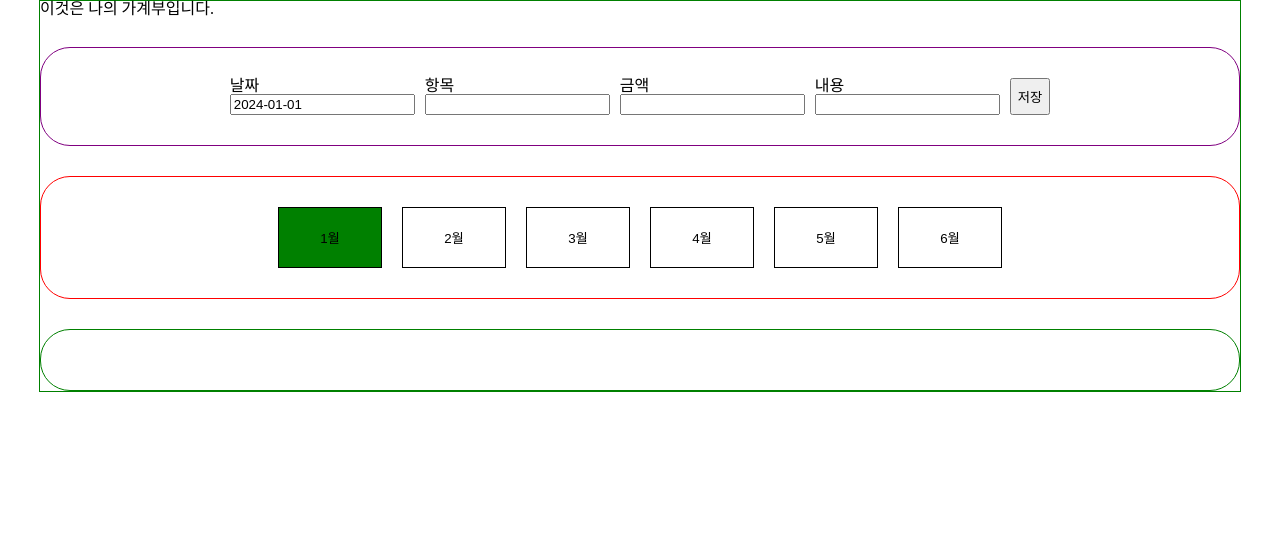
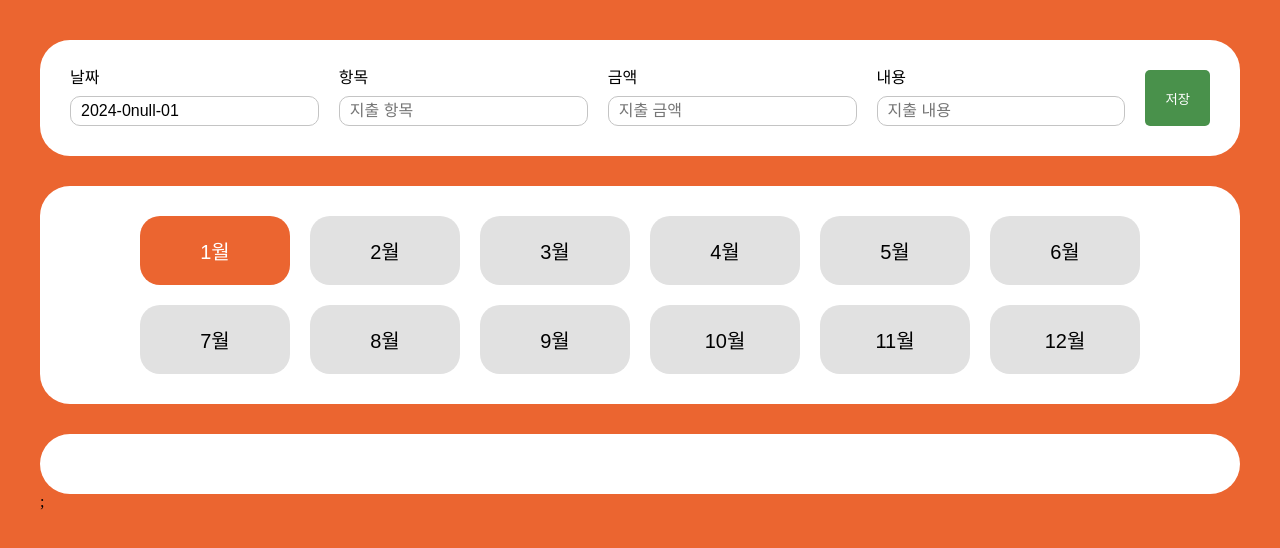
Before and after one commit to solpark16/my-account-book, a React (Vite) app: page / in a window 1280 px wide. Shown: the top 548 px of the page. Built offline with nearby package versions, Linux system fonts and the light colour scheme.

Commit message:
Feat: 상세 페이지 수정 기능 구현 및 스타일링

```diff
--- a/package.json
+++ b/package.json
@@ -14,6 +14,7 @@
     "react-dom": "^18.2.0",
     "react-router-dom": "^6.23.1",
     "styled-components": "^6.1.11",
+    "styled-reset": "^4.5.2",
     "uuid": "^9.0.1"
   },
   "devDependencies": {
--- a/src/App.jsx
+++ b/src/App.jsx
@@ -1,8 +1,23 @@
 import React from "react";
 import Router from "./shared/Router";
-
+import { createGlobalStyle } from "styled-components";
+import reset from "styled-reset";
+const GlobalStyle = createGlobalStyle`
+  ${reset}
+  body{
+    background-color: #eb6530;
+  }
+  #root{
+    padding: 40px;
+  }
+`;
 const App = () => {
-  return <Router />;
+  return (
+    <>
+      <GlobalStyle />
+      <Router />;
+    </>
+  );
 };
 
 export default App;
--- a/src/components/ExpenseForm.jsx
+++ b/src/components/ExpenseForm.jsx
@@ -2,25 +2,46 @@ import React, { useState } from "react";
 import { v4 as uuidv4 } from "uuid";
 // 일단 대기
 import styled from "styled-components";
-// import useInput from "../hooks/useInput";
-//   styled-components
+// styled-components
 const StForm = styled.form`
-  border: 1px solid purple;
+  background-color: #fff;
   border-radius: 30px;
   padding: 30px;
   display: flex;
   flex-wrap: wrap;
-  gap: 10px;
+  gap: 20px;
   justify-content: center;
 `;
 const StInputBox = styled.div`
   display: flex;
   flex-direction: column;
-  min-width: 120px;
+  flex: 1;
+`;
+const StInput = styled.input`
+  margin-top: 10px;
+  border-radius: 10px;
+  box-sizing: border-box;
+  border: 1px solid #c4c4c4;
+  height: 30px;
+  padding: 10px;
+  font-size: 16px;
+  width: 100%;
+`;
+const StButton = styled.button`
+  padding: 10px 20px;
+  border: none;
+  border-radius: 5px;
+  background-color: #49914b;
+  color: #fff;
+  cursor: pointer;
 `;
 const ExpenseForm = ({ selectedMonth, setExpenses }) => {
   // 나중에 selectedMonth 따라 바뀌는걸로 변경하기
-  const [date, setDate] = useState(`2024-01-01`);
+  const [date, setDate] = useState(() => {
+    return selectedMonth >= 10
+      ? `2024-${selectedMonth}-01`
+      : `2024-0${selectedMonth}-01`;
+  });
   const [item, setItem] = useState("");
   const [amount, setAmount] = useState("");
   const [description, setDescription] = useState("");
@@ -29,8 +50,19 @@ const ExpenseForm = ({ selectedMonth, setExpenses }) => {
   const addExpenseHandler = (e) => {
     e.preventDefault();
     // 유효성 검사 (나중에 date 변경해야함)
-    if (!date.trim() || !item.trim() || !amount.trim() || !description.trim()) {
-      alert("다채워");
+    const format =
+      /^(19[7-9][0-9]|20\d{2})-(0[0-9]|1[0-2])-(0[1-9]|[1-2][0-9]|3[0-1])$/;
+    if (!format.test(date.trim())) {
+      alert("날짜를 YYYY-MM-DD 형식으로 입력해주세요.");
+      return;
+    }
+
+    if (isNaN(amount) || !amount.trim()) {
+      alert("금액은 숫자로 입력해주세요.");
+      return;
+    }
+    if (!item.trim() || !description.trim()) {
+      alert("항목, 금액, 내용을 모두 입력해주세요.");
       return;
     }
     // 새로운 지출 항목 객체
@@ -54,7 +86,8 @@ const ExpenseForm = ({ selectedMonth, setExpenses }) => {
     <StForm>
       <StInputBox>
         <label>날짜</label>
-        <input
+        <StInput
+          placeholder="YYYY-MM-DD"
           value={date}
           onChange={(e) => {
             setDate(e.target.value);
@@ -63,7 +96,8 @@ const ExpenseForm = ({ selectedMonth, setExpenses }) => {
       </StInputBox>
       <StInputBox>
         <label>항목</label>
-        <input
+        <StInput
+          placeholder="지출 항목"
           type="text"
           value={item}
           onChange={(e) => {
@@ -73,7 +107,8 @@ const ExpenseForm = ({ selectedMonth, setExpenses }) => {
       </StInputBox>
       <StInputBox>
         <label>금액</label>
-        <input
+        <StInput
+          placeholder="지출 금액"
           type="number"
           value={amount}
           onChange={(e) => {
@@ -83,7 +118,8 @@ const ExpenseForm = ({ selectedMonth, setExpenses }) => {
       </StInputBox>
       <StInputBox>
         <label>내용</label>
-        <input
+        <StInput
+          placeholder="지출 내용"
           type="text"
           value={description}
           onChange={(e) => {
@@ -91,7 +127,7 @@ const ExpenseForm = ({ selectedMonth, setExpenses }) => {
           }}
         />
       </StInputBox>
-      <button onClick={addExpenseHandler}>저장</button>
+      <StButton onClick={addExpenseHandler}>저장</StButton>
     </StForm>
   );
 };
--- a/src/components/ExpensesList.jsx
+++ b/src/components/ExpensesList.jsx
@@ -3,9 +3,9 @@ import ExpenseItem from "./ExpenseItem";
 import styled from "styled-components";
 
 const StUl = styled.ul`
+  background-color: #fff;
   padding: 30px;
   display: flex;
-  border: 1px solid green;
   border-radius: 30px;
   flex-direction: column;
   gap: 10px;
--- a/src/components/MonthsList.jsx
+++ b/src/components/MonthsList.jsx
@@ -4,87 +4,27 @@ import styled from "styled-components";
 const StMonthsListDiv = styled.div`
   padding: 30px;
   border-radius: 30px;
-  border: 1px solid red;
+  background-color: #fff;
   display: flex;
   gap: 20px;
   flex-wrap: wrap;
   justify-content: center;
 `;
-const monthsList = [
-  {
-    name: "jan",
-    number: 1,
-    isActive: true,
-    backColor: "green",
-  },
-  {
-    name: "feb",
-    number: 2,
-    isActive: false,
-    backColor: "white",
-  },
-  {
-    name: "mar",
-    number: 3,
-    isActive: false,
-    backColor: "white",
-  },
-  {
-    name: "apr",
-    number: 4,
-    isActive: false,
-    backColor: "white",
-  },
-  {
-    name: "may",
-    number: 5,
-    isActive: false,
-    backColor: "white",
-  },
-  {
-    name: "jun",
-    number: 6,
-    isActive: false,
-    backColor: "white",
-  },
-  // {
-  //   name: "jul",
-  //   number: 7,
-  //   isActive: false,
-  // },
-  // {
-  //   name: "aug",
-  //   number: 8,
-  //   isActive: false,
-  // },
-  // {
-  //   name: "sep",
-  //   number: 9,
-  //   isActive: false,
-  // },
-  // {
-  //   name: "oct",
-  //   number: 10,
-  //   isActive: false,
-  // },
-  // {
-  //   name: "nov",
-  //   number: 11,
-  //   isActive: false,
-  // },
-  // {
-  //   name: "dec",
-  //   number: 12,
-  //   isActive: false,
-  // },
-];
+const monthsList = [...Array(12).keys()].map((month) => month + 1);
 const StMonthButton = styled.button`
-  border: 1px solid black;
-  width: 104px;
+  border-radius: 20px;
+  font-size: 20px;
+  border: none;
+  width: 150px;
   padding: 20px;
   text-align: center;
   cursor: pointer;
-  background-color: ${(props) => (props.$backcolor ? "green" : "white")};
+  transition: 0.3s;
+  color: ${(props) => (props.$clicked ? "#fff" : "#000")};
+  background-color: ${(props) => (props.$clicked ? "#eb6530" : "#e1e1e1")};
+  &:hover {
+    background-color: ${(props) => (props.$clicked ? "#b64e25" : "darkgray")};
+  }
 `;
 const MonthsList = ({
   expenses,
@@ -95,22 +35,24 @@ const MonthsList = ({
   const changeMonthHandler = (number) => {
     window.localStorage.setItem("selectedMonth", number);
     setSelectedMonth(number);
-    setExpensesList(
-      expenses.filter((expense) => {
-        return +expense.date.slice(5, 7) === number;
-      })
-    );
+    const selectedMonthExpensesList = expenses.filter((expense) => {
+      return +expense.date.slice(5, 7) === number;
+    });
+    setExpensesList(selectedMonthExpensesList);
+    if (selectedMonthExpensesList.length === 0) {
+      // 해당하는 거 없을 때 나오게 하기
+    }
   };
   return (
     <StMonthsListDiv>
       {monthsList.map((month) => {
         return (
           <StMonthButton
-            $backcolor={month.number === +selectedMonth}
-            onClick={() => changeMonthHandler(month.number)}
-            key={month.number}
+            $clicked={month === +selectedMonth}
+            onClick={() => changeMonthHandler(month)}
+            key={month}
           >
-            {month.number}월
+            {month}월
           </StMonthButton>
         );
       })}
--- a/src/pages/Detail.jsx
+++ b/src/pages/Detail.jsx
@@ -1,61 +1,182 @@
 import React, { useRef, useState } from "react";
 import { useLocation, useNavigate, useParams, Link } from "react-router-dom";
+import styled from "styled-components";
 
+// styled-components
+const StDiv = styled.div`
+  background-color: #fff;
+  max-width: 1200px;
+  min-width: 800px;
+  margin: 0 auto;
+  padding: 30px;
+  box-sizing: border-box;
+  border-radius: 30px;
+  display: flex;
+  flex-direction: column;
+`;
+const StLabel = styled.label`
+  margin-bottom: 10px;
+`;
+const StInput = styled.input`
+  border-radius: 10px;
+  border: 1px solid #c4c4c4;
+  margin-bottom: 10px;
+  height: 30px;
+  padding: 10px;
+  font-size: 16px;
+`;
+const StBtnBox = styled.div`
+  display: flex;
+  gap: 10px;
+`;
+const StButton = styled.button`
+  padding: 10px 20px;
+  border: none;
+  border-radius: 5px;
+  background-color: ${(props) => props.backColor};
+  color: #fff;
+  cursor: pointer;
+`;
 const Detail = () => {
   const location = useLocation();
   const navigate = useNavigate();
   const { expense } = location.state.expense;
   const { expenses } = location.state.expenses;
-  // const { deleteExpenseHandler } = location.state.deleteExpenseHandler;
-  const [date, setDate] = useState(expense.date);
-  const [item, setItem] = useState(expense.item);
-  const [amount, setAmount] = useState(expense.amount);
-  const [description, setDescription] = useState(expense.description);
-  const inputRef = useRef(null);
-  const savedValueRef = useRef("");
-  const handleInputChange = (e) => {
-    // 입력 필드 값 변경 시 ref에 값 저장
-    savedValueRef.current = e.target.value;
+  const inputDateRef = useRef(null);
+  const inputItemRef = useRef(null);
+  const inputAmountRef = useRef(null);
+  const inputDescriptionRef = useRef(null);
+  // save ref
+  const saveDateRef = useRef(expense.date);
+  const saveItemRef = useRef(expense.item);
+  const saveAmountRef = useRef(expense.amount);
+  const saveDescriptionRef = useRef(expense.description);
+  // 수정 함수 (개인)
+  const handleDateInputChange = (e) => {
+    saveDateRef.current = e.target.value;
   };
+  const handleItemInputChange = (e) => {
+    saveItemRef.current = e.target.value;
+  };
+  const handleAmountInputChange = (e) => {
+    saveAmountRef.current = e.target.value;
+  };
+  const handleDescriptionInputChange = (e) => {
+    saveDescriptionRef.current = e.target.value;
+  };
+
+  // 수정 필터링
+  const updateExpenseHandler = (updateExpense) => {
+    const updatedExpenses = expenses.map((expense) => {
+      if (updateExpense.id !== expense.id) {
+        return expense;
+      } else if (updateExpense.id === expense.id) {
+        return updateExpense;
+      }
+    });
+    return updatedExpenses;
+  };
+  // 수정 함수 (전체)
   const handleSubmit = (e) => {
     e.preventDefault();
+    const date = saveDateRef.current;
+    const item = saveItemRef.current;
+    const amount = saveAmountRef.current;
+    const description = saveDescriptionRef.current;
+
+    const format =
+      /^(19[7-9][0-9]|20\d{2})-(0[0-9]|1[0-2])-(0[1-9]|[1-2][0-9]|3[0-1])$/;
+    if (!format.test(date.trim())) {
+      alert("날짜를 YYYY-MM-DD 형식으로 입력해주세요.");
+      return;
+    }
+
+    if (isNaN(amount)) {
+      alert("금액은 숫자로 입력해주세요.");
+      return;
+    }
+    if (!item.trim() || !description.trim()) {
+      alert("항목, 금액, 내용을 모두 입력해주세요.");
+      return;
+    }
     // 폼 제출 시 저장된 값을 알림
-    setDate(savedValueRef.current);
-    alert(`Saved value: ${savedValueRef.current}`);
+    const updateExpense = {
+      id: expense.id,
+      date,
+      item,
+      amount,
+      description,
+    };
+    const updatedExpenses = updateExpenseHandler(updateExpense);
+    navigate(`/`, { state: { updatedExpenses: { updatedExpenses } } });
   };
 
+  // 삭제 필터링
   const deleteExpenseHandler = (deleteExpenseId) => {
     const deletedExpenses = expenses.filter((expense) => {
       return deleteExpenseId !== expense.id;
     });
     return deletedExpenses;
   };
-
-  const clickTest = () => {
+  // 삭제 함수
+  const handleDelete = () => {
+    confirm("정말로 삭제하시겠습니까?");
     const deleteExpenseId = expense.id;
     const deletedExpenses = deleteExpenseHandler(deleteExpenseId);
     navigate(`/`, { state: { deletedExpenses: { deletedExpenses } } });
   };
   return (
-    <div>
-      <label>날짜</label>
-      <input ref={inputRef} onChange={handleInputChange} />
-      {/* <label>항목</label>
-      <input value={item} onChange={(e) => setItem(e.target.value)} />
-      <label>금액</label>
-      <input value={amount} onChange={(e) => setAmount(e.target.value)} />
-      <label>내용</label>
-      <input
-        value={description}
-        onChange={(e) => setDescription(e.target.value)}
-      /> */}
-      <button onClick={handleSubmit}>수정</button>
-      <button onClick={clickTest}>삭제</button>
-      <button>뒤로 가기</button>
-    </div>
+    <StDiv>
+      <StLabel>날짜</StLabel>
+      <StInput
+        placeholder="YYYY-MM-DD"
+        type="text"
+        ref={inputDateRef}
+        defaultValue={expense.date}
+        onChange={handleDateInputChange}
+      />
+      <StLabel>항목</StLabel>
+      <StInput
+        placeholder="지출 항목"
+        type="text"
+        ref={inputItemRef}
+        defaultValue={expense.item}
+        onChange={handleItemInputChange}
+      />
+      <StLabel>금액</StLabel>
+      <StInput
+        placeholder="지출 금액"
+        type="number"
+        ref={inputAmountRef}
+        defaultValue={expense.amount}
+        onChange={handleAmountInputChange}
+      />
+      <StLabel>내용</StLabel>
+      <StInput
+        placeholder="지출 내용"
+        type="text"
+        ref={inputDescriptionRef}
+        defaultValue={expense.description}
+        onChange={handleDescriptionInputChange}
+      />
+      <StBtnBox>
+        <StButton backColor="#1467ff" onClick={handleSubmit}>
+          수정
+        </StButton>
+        <StButton backColor="#ff2e2e" onClick={handleDelete}>
+          삭제
+        </StButton>
+        <StButton
+          backColor="#6e6e6e"
+          onClick={() => {
+            navigate(`/`);
+          }}
+        >
+          뒤로 가기
+        </StButton>
+      </StBtnBox>
+    </StDiv>
   );
 };
 
 export default Detail;
-
-// 한번 해보는거임
--- a/src/pages/Home.jsx
+++ b/src/pages/Home.jsx
@@ -11,7 +11,6 @@ const StDiv = styled.div`
   max-width: 1200px;
   min-width: 800px;
   margin: 0 auto;
-  border: 1px solid green;
   display: flex;
   flex-direction: column;
   gap: 30px;
@@ -83,9 +82,14 @@ const Home = () => {
     if (location.state !== null) {
       if (location.state.deletedExpenses) {
         const { deletedExpenses } = location.state.deletedExpenses;
-        console.log(location.state.deletedExpenses);
 
         setExpenses(deletedExpenses);
+        navigate(location.pathname, { state: null, replace: true });
+      }
+      if (location.state.updatedExpenses) {
+        const { updatedExpenses } = location.state.updatedExpenses;
+
+        setExpenses(updatedExpenses);
         navigate(location.pathname, { state: null, replace: true });
       }
     }
@@ -95,7 +99,7 @@ const Home = () => {
   useEffect(() => {
     if (selectedMonth === null) {
       window.localStorage.setItem("selectedMonth", 1);
-      setSelectedMonth("01");
+      setSelectedMonth(1);
     }
   }, []);
 
@@ -109,7 +113,6 @@ const Home = () => {
   }, [expenses]);
   return (
     <StDiv>
-      <h1>이것은 나의 가계부입니다.</h1>
       <ExpenseForm selectedMonth={selectedMonth} setExpenses={setExpenses} />
       <MonthsList
         expenses={expenses}
```
Also changed, not shown: src/components/ExpenseItem.jsx (+29 -6 lines), 2 other files (tests, documents, lock files or other folders).
